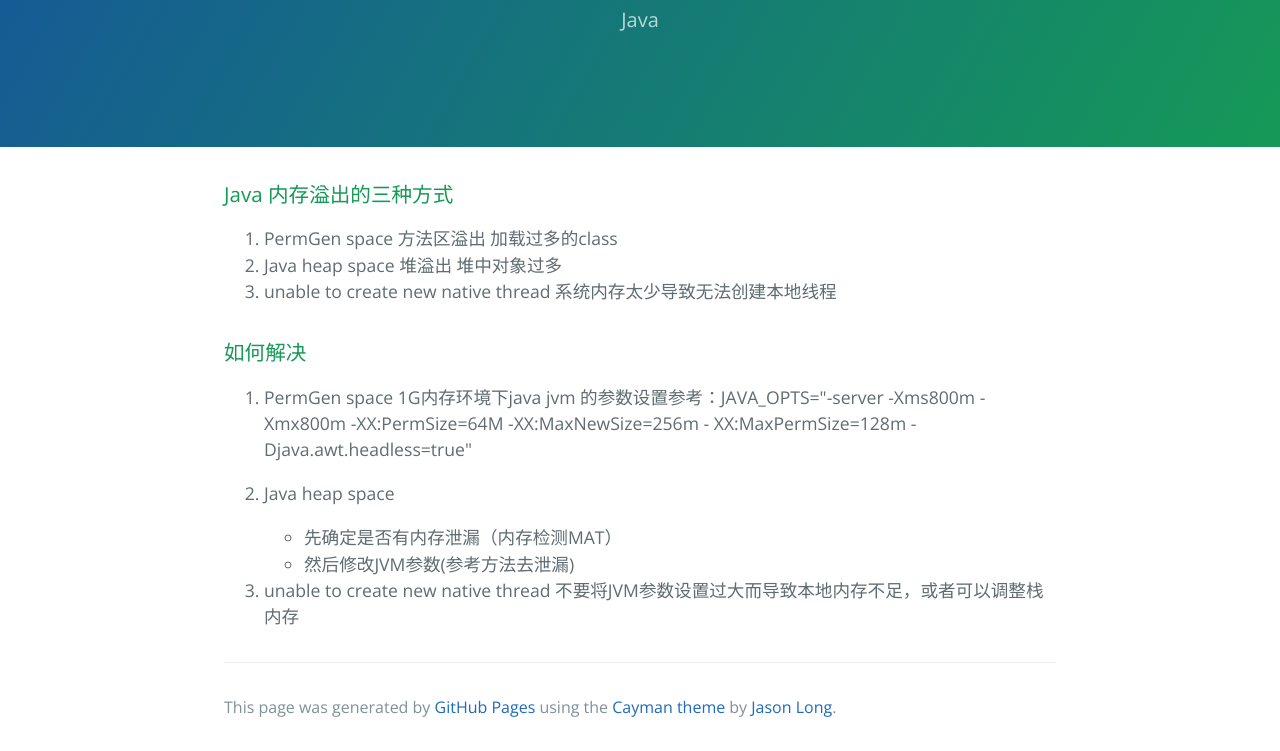
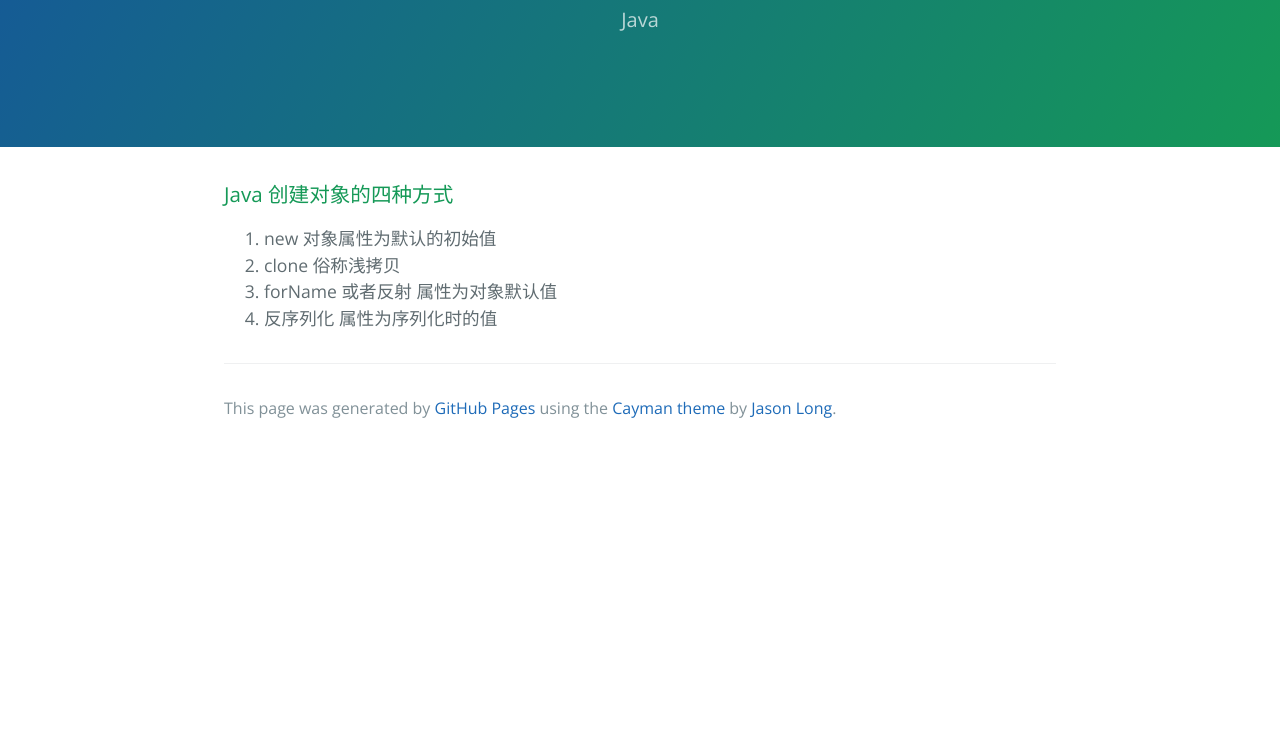
Before and after one commit to hejian3/hejian3.github.io, a plain HTML site: page index.html in a window 1280 px wide. Shown: the part 170-921 px from the top of the page. After the commit the page ends 800 px from the top, so only its background shows below. Drawn offline with nearby package versions, Linux system fonts and the light colour scheme.

Commit message:
Replace master branch with page content via GitHub

```diff
--- a/index.html
+++ b/index.html
@@ -2,7 +2,7 @@
 <html lang="en-us">
   <head>
     <meta charset="UTF-8">
-    <title>java 内存泄漏 by hejian3</title>
+    <title>java 创建对象 by hejian3</title>
     <meta name="viewport" content="width=device-width, initial-scale=1">
     <link rel="stylesheet" type="text/css" href="stylesheets/normalize.css" media="screen">
     <link href='https://fonts.googleapis.com/css?family=Open+Sans:400,700' rel='stylesheet' type='text/css'>
@@ -11,35 +11,19 @@
   </head>
   <body>
     <section class="page-header">
-      <h1 class="project-name">java 内存泄漏</h1>
+      <h1 class="project-name">java 创建对象</h1>
       <h2 class="project-tagline">Java</h2>
     </section>
 
     <section class="main-content">
       <h3>
-<a id="java-内存溢出的三种方式" class="anchor" href="#java-%E5%86%85%E5%AD%98%E6%BA%A2%E5%87%BA%E7%9A%84%E4%B8%89%E7%A7%8D%E6%96%B9%E5%BC%8F" aria-hidden="true"><span aria-hidden="true" class="octicon octicon-link"></span></a>Java 内存溢出的三种方式</h3>
+<a id="java-创建对象的四种方式" class="anchor" href="#java-%E5%88%9B%E5%BB%BA%E5%AF%B9%E8%B1%A1%E7%9A%84%E5%9B%9B%E7%A7%8D%E6%96%B9%E5%BC%8F" aria-hidden="true"><span aria-hidden="true" class="octicon octicon-link"></span></a>Java 创建对象的四种方式</h3>
 
 <ol>
-<li>PermGen space 方法区溢出 加载过多的class</li>
-<li>Java heap space 堆溢出 堆中对象过多</li>
-<li>unable to create new native thread 系统内存太少导致无法创建本地线程</li>
-</ol>
-
-<h3>
-<a id="如何解决" class="anchor" href="#%E5%A6%82%E4%BD%95%E8%A7%A3%E5%86%B3" aria-hidden="true"><span aria-hidden="true" class="octicon octicon-link"></span></a>如何解决</h3>
-
-<ol>
-<li><p>PermGen space
-1G内存环境下java jvm 的参数设置参考：JAVA_OPTS="-server -Xms800m -Xmx800m -XX:PermSize=64M -XX:MaxNewSize=256m -     XX:MaxPermSize=128m -Djava.awt.headless=true"</p></li>
-<li>
-<p>Java heap space </p>
-
-<ul>
-<li>先确定是否有内存泄漏（内存检测MAT）</li>
-<li>然后修改JVM参数(参考方法去泄漏)</li>
-</ul>
-</li>
-<li>unable to create new native thread 不要将JVM参数设置过大而导致本地内存不足，或者可以调整栈内存</li>
+<li>new 对象属性为默认的初始值</li>
+<li>clone 俗称浅拷贝</li>
+<li>forName 或者反射 属性为对象默认值</li>
+<li>反序列化 属性为序列化时的值</li>
 </ol>
 
       <footer class="site-footer">
--- a/params.json
+++ b/params.json
@@ -1,6 +1,6 @@
 {
-  "name": "java 内存泄漏",
+  "name": "java 创建对象",
   "tagline": "Java",
-  "body": "### Java 内存溢出的三种方式 \r\n1. PermGen space 方法区溢出 加载过多的class\r\n2. Java heap space 堆溢出 堆中对象过多\r\n3. unable to create new native thread 系统内存太少导致无法创建本地线程\r\n\r\n### 如何解决\r\n1. PermGen space \r\n    1G内存环境下java jvm 的参数设置参考：JAVA_OPTS=\"-server -Xms800m -Xmx800m -XX:PermSize=64M -XX:MaxNewSize=256m -     XX:MaxPermSize=128m -Djava.awt.headless=true\"\r\n   \r\n2. Java heap space \r\n   * 先确定是否有内存泄漏（内存检测MAT）\r\n   * 然后修改JVM参数(参考方法去泄漏)\r\n3. unable to create new native thread 不要将JVM参数设置过大而导致本地内存不足，或者可以调整栈内存\r\n\r\n",
+  "body": "### Java 创建对象的四种方式\r\n1. new 对象属性为默认的初始值\r\n2. clone 俗称浅拷贝\r\n3. forName 或者反射 属性为对象默认值\r\n4. 反序列化 属性为序列化时的值\r\n",
   "note": "Don't delete this file! It's used internally to help with page regeneration."
 }
```
